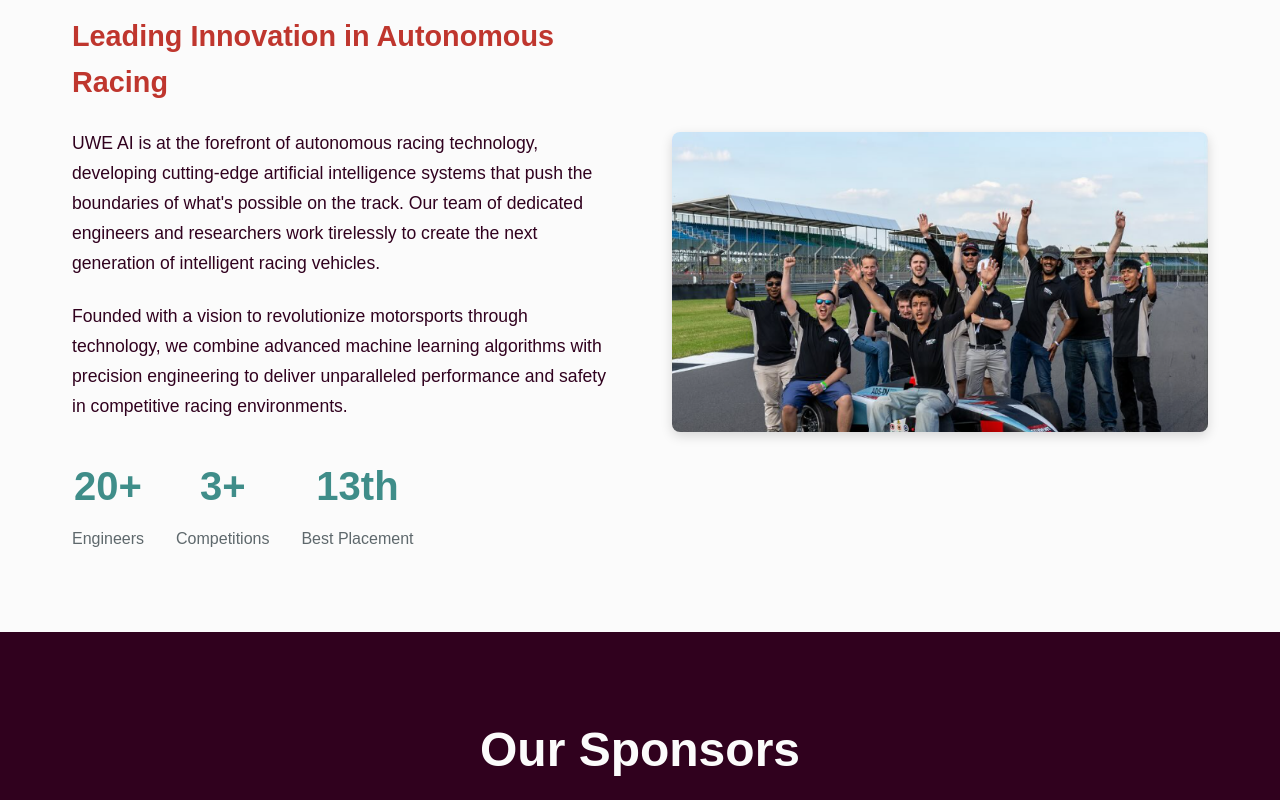
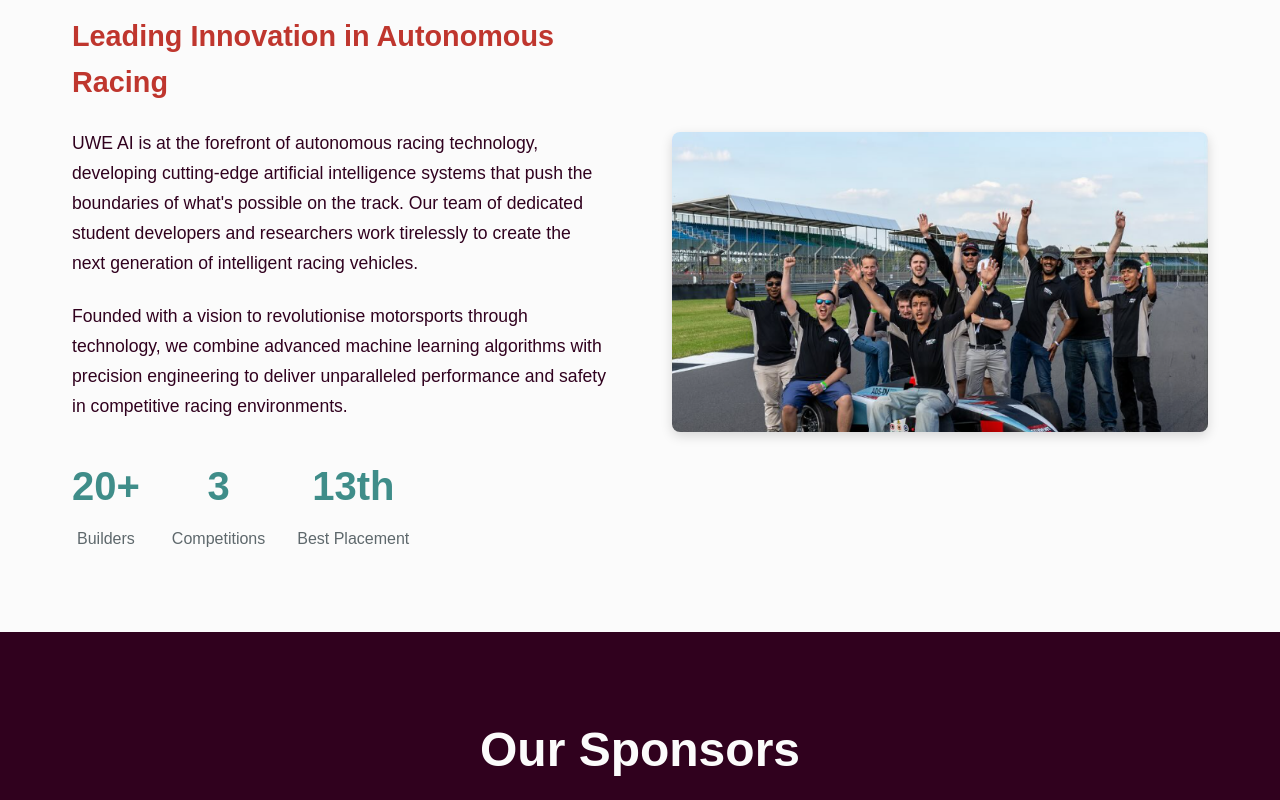
Before and after one commit to UWE-FSAI/Web, a plain HTML site: page index.html in a window 1280 px wide. Shown: the part 960-1760 px from the top of the page. Drawn offline with Linux system fonts and the light colour scheme.

Commit message:
quick pass on spelling ahead of meeting, 01/12

```diff
--- a/index.html
+++ b/index.html
@@ -65,15 +65,21 @@
       <div class="about-content">
         <div class="about-text">
           <h3>Leading Innovation in Autonomous Racing</h3>
-          <p>UWE AI is at the forefront of autonomous racing technology, developing cutting-edge artificial intelligence systems that push the boundaries of what's possible on the track. Our team of dedicated engineers and researchers work tirelessly to create the next generation of intelligent racing vehicles.</p>
-          <p>Founded with a vision to revolutionize motorsports through technology, we combine advanced machine learning algorithms with precision engineering to deliver unparalleled performance and safety in competitive racing environments.</p>
+          <p>UWE AI is at the forefront of autonomous racing technology, developing cutting-edge artificial
+                            intelligence systems that push the boundaries of what's possible on the track.
+                            Our team of dedicated <!-- Engineer is a protected term,
+                            most of them have never graduated --> student developers and researchers work
+                            tirelessly to create the next generation of intelligent racing vehicles.</p>
+          <p>Founded with a vision to revolutionise motorsports through technology,
+                            we combine advanced machine learning algorithms with precision engineering to
+                            deliver unparalleled performance and safety in competitive racing environments.</p>
           <div class="stats">
             <div class="stat-item">
               <h4>20+</h4>
-              <span>Engineers</span>
+              <span>Builders<!-- Same issue --></span>
             </div>
             <div class="stat-item">
-              <h4>3+</h4>
+              <h4>3</h4>
               <span>Competitions</span>
             </div>
             <div class="stat-item">
@@ -92,7 +98,8 @@
   <section id="sponsors" class="section sponsors-section">
     <div class="container">
       <h2>Our Sponsors</h2>
-      <p class="section-subtitle" style="color: var(--red);">We're proud to work with industry-leading partners who share our vision for innovation</p>
+      <p class="section-subtitle" style="color: var(--red);">We're proud to work with
+                    industry-leading partners who share our vision for innovation</p>
       <div class="sponsors-grid">
 
         <div class="sponsor-card">
@@ -128,6 +135,7 @@
         <a href="" class="sponsor-card black-card">
           <div class="black-card-content">
             <h3>Why not your company?</h3>
+            <!-- Soon this will be a link to some forms -->
           </div>
         </a>
 
@@ -138,7 +146,7 @@
   <section id="contact" class="section contact-section">
     <div class="container">
       <h2>Get In Contact</h2>
-      <p class="section-subtitle">If you have any questions or want to partner with us, please reach out!</p>
+      <p class="section-subtitle">If you have any questions or want to become a partner, don't hesitate to reach out!</p>
       <div class="contact-content">
         <div class="ralph-image-container">
           <img src="assets/ralph/ralph.png" alt="Ralph" class="ralph-image">
@@ -149,10 +157,12 @@
             <h4>Email</h4>
             <p>email@email.com</p>
           </div>
-          <div class="contact-item">
+<!--    We don't have an organisational phone number
+            <div class="contact-item">
             <h4>Phone</h4>
             <p>+44 (0) 117 XXX XXXX</p>
           </div>
+-->
           <div class="contact-item">
             <h4>Address</h4>
             <p>University of the West of England<br>Frenchay Campus<br>Bristol, UK</p>
@@ -167,6 +177,7 @@
           </div>
         </div>
         <div class="contact-form">
+                        <!-- Contact form (non-functional placeholder) -->
           <h3>Send us a Message</h3>
           <form>
             <div class="form-group">
```
